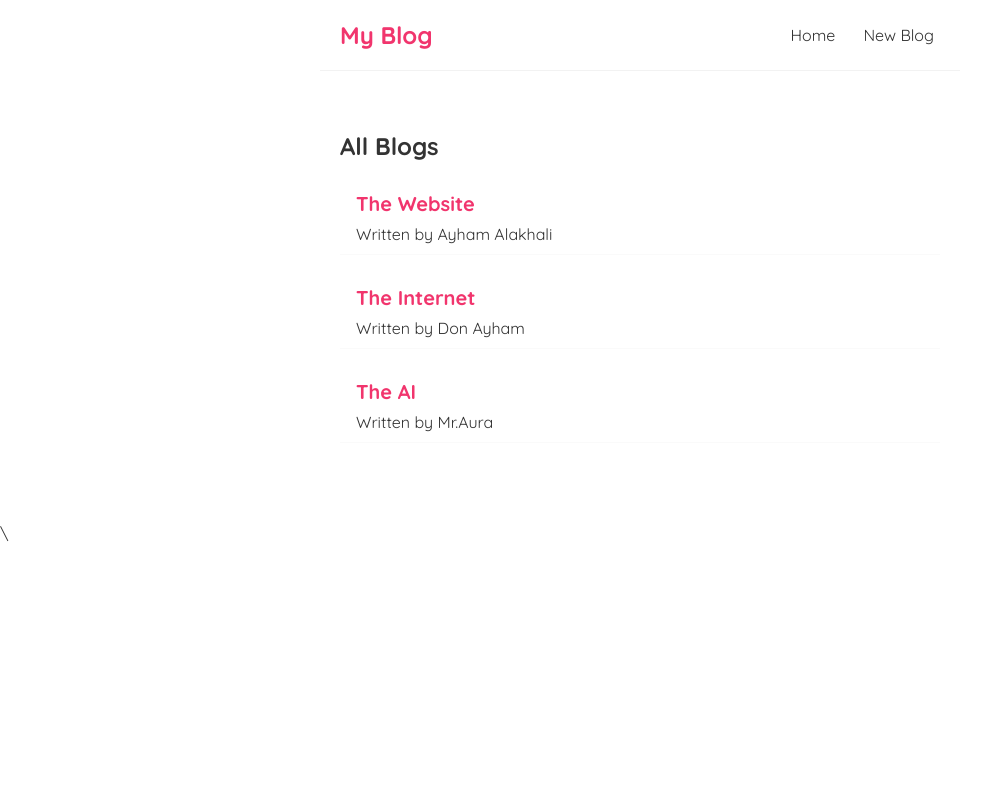
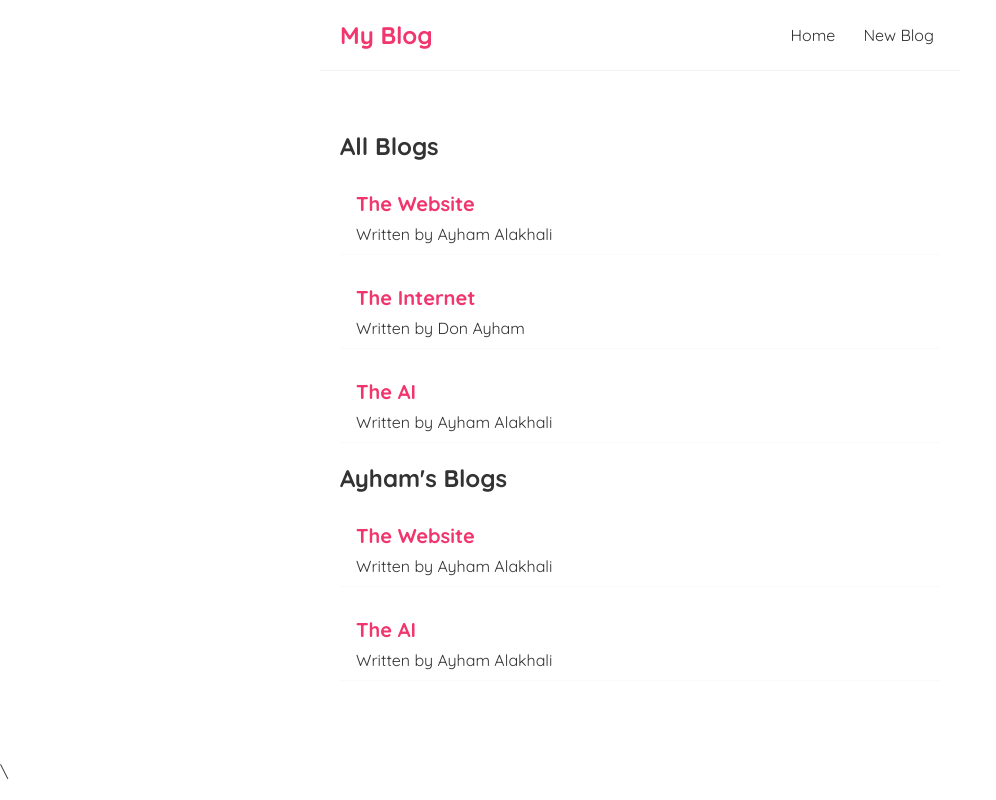
Before and after one commit to Ayham7i/Blogs-Web-in-React-js-, a React (Create React App) app: page / in a window 1280 px wide. Shown: the whole page, without its empty margins (0-996 px from the left). Built offline with nearby package versions, Linux system fonts and the light colour scheme.

Commit message:
Reusing Components

```diff
--- a/src/Home.js
+++ b/src/Home.js
@@ -7,7 +7,7 @@ const Home = () => {
     const [blogs , setBlogs] = useState([
         {title:"The Website" , body:"websites are pages that shows info" , author:"Ayham Alakhali",id:1},
         {title:"The Internet" , body:"The internet is a new way to connect world together" , author:"Don Ayham",id:2},
-        {title:"The AI" , body:"Ai will role the world and Ayham will same the world" , author:"Mr.Aura",id:3},
+        {title:"The AI" , body:"Ai will role the world and Ayham will same the world" , author:"Ayham Alakhali",id:3},
     ]);
 
 
@@ -16,6 +16,7 @@ const Home = () => {
         <div className="home">
 
             <BlogList blogs = {blogs} title = "All Blogs"  / >
+            <BlogList blogs = {blogs.filter((blog)=>blog.author === "Ayham Alakhali")} title = "Ayham's Blogs"  / >
 
         </div>
 
```
